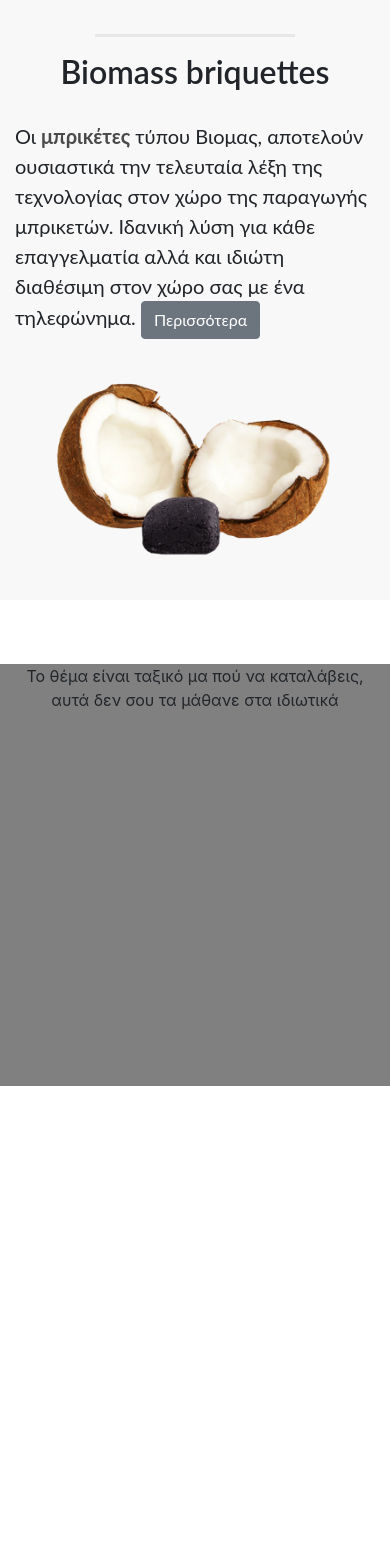
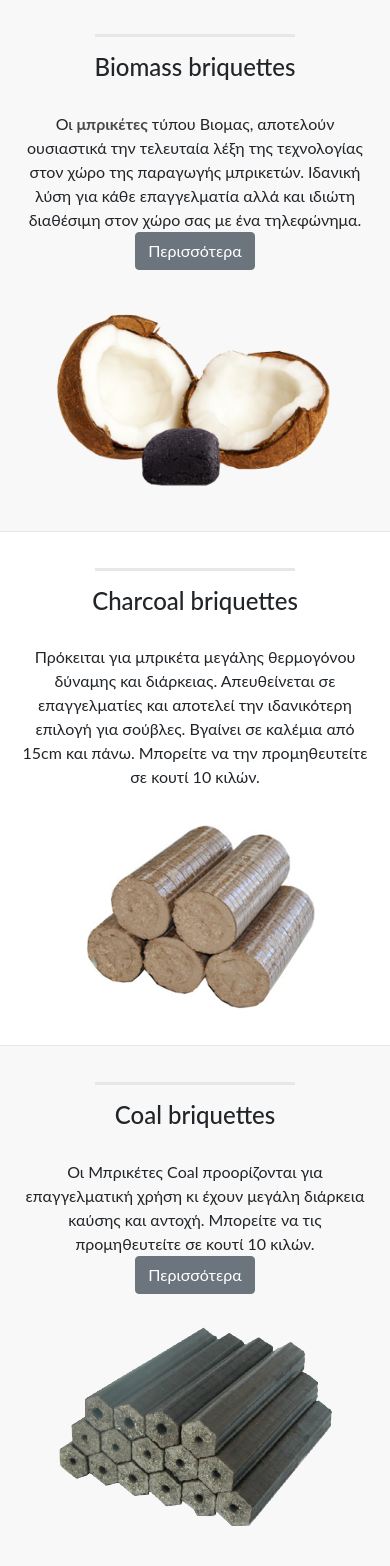
Before and after one commit to nagiatzi/reactElite, a React (Create React App) app: page / in a window 390 px wide. Shown: the part 362-1928 px from the top of the page. Before the commit the page ends 1448 px from the top, so only its background shows below. Built offline with nearby package versions, Linux system fonts and the light colour scheme; a web font is replaced by a local one.

Commit message:
products added

```diff
--- a/src/App.js
+++ b/src/App.js
@@ -3,6 +3,8 @@ import './App.css';
 import EliteNav from './components/navbar'
 import Banner from './components/banner'
 import Product1  from './components/product1'
+import Product2  from './components/product2'
+import Product3  from './components/product3'
 import Zezalize from './components/zezalize'
 
 class App extends Component {
@@ -12,6 +14,8 @@ class App extends Component {
         <EliteNav />
         <Banner />
         <Product1 />
+        <Product2 />
+        <Product3 />
         <Zezalize/>
       </div>
     );
--- a/src/components/navbar.css
+++ b/src/components/navbar.css
@@ -42,7 +42,9 @@
   }
 
   a.nav-link {
+    color: white !important;
     border-bottom: 2px solid #9ca4a0;
+    text-shadow: 2px 2px 3px rgba(0, 0, 0, 0.6);
   }
 
 }
--- a/src/components/product.css
+++ b/src/components/product.css
@@ -11,13 +11,13 @@
     background-color: #f8f8f8;
   }
 
-  .content-section-a p {
+  .content-section-a p, .content-section-b p {
     font-family: "Lato", "Helvetica Neue", Helvetica, Arial, sans-serif;
     text-align: left;
     font-weight: 400;
   }
 
-  .content-section-a h2 {
+  .content-section-a h2, .content-section-b h2  {
     font-family: "Lato", "Helvetica Neue", Helvetica, Arial, sans-serif;
     font-weight: 600;
   }
@@ -46,17 +46,28 @@
   border-bottom: 1px solid #e7e7e7;
 }
 
-/* --------Button styles and animation-----------------------------------------------------
+/* --------Button styles and animation------------------------------------------
 ----------------------------------------------------------------------------- */
 #pageBtn {
-  transition: all 1s linear; }
+  transition: all 1s linear;
+}
 
 #pageBtn:hover {
   transform: scale(1.1);
   background-color: white;
-  color: rgba(0, 0, 0, 0.7); }
+  color: rgba(0, 0, 0, 0.7);
+}
+#pageBtn2 {
+  transition: all 1s linear;
+}
 
-  /* --------modal styles----------------------------------------------------------
+#pageBtn2:hover {
+  transform: scale(1.1);
+  background-color: white;
+  color: rgba(0, 0, 0, 0.7);
+}
+
+/* --------modal styles----------------------------------------------------------
 ----------------------------------------------------------------------------- */
 .modal-header {
   background: url("../img/modalImage.jpg") no-repeat;
@@ -72,6 +83,7 @@
 
 .modal-body {
   font-weight: 200;
+  font-family: "Lato", "Helvetica Neue", Helvetica, Arial, sans-serif;
 }
 
 .thl {
@@ -80,7 +92,22 @@
 }
 
 @media (max-width: 985px) {
-  .content-section-a {
+  .content-section-a, .content-section-b {
    padding: 20px 0;
- }
+  }
+
 }
+
+
+@media (max-width: 450px) {
+  .content-section-a p, .content-section-b p {
+    font-size: 1rem;
+    text-align: center;
+  }
+
+  .content-section-a h2, .content-section-b h2 {
+    font-size: 1.5rem;
+    font-weight: 500;
+  }
+
+}
--- /dev/null
+++ b/src/components/product2.js
@@ -0,0 +1,44 @@
+import React, { Component } from 'react';
+import { Container, Row, Col } from 'reactstrap';
+import { Button, Modal, ModalHeader, ModalBody, ModalFooter } from 'reactstrap';
+import './product.css'
+
+
+class Product2 extends Component {
+  constructor(props) {
+    super(props);
+    this.state = {
+      modal: false
+    };
+    this.toggle = this.toggle.bind(this);
+}
+
+toggle() {
+ this.setState({
+   modal: !this.state.modal
+ });
+}
+
+  render() {
+    return (
+      <div className="content-section-b" id="second">
+            <Container>
+              <Row>
+                <Col xs={false} lg="5" className="text-center mr-auto order-lg-2">
+                  <div>
+                    <hr className="section-heading-spacer"/>
+                    <h2 className="section-heading">  Charcoal briquettes </h2>
+                    <p class="lead"> Πρόκειται για μπρικέτα μεγάλης θερμογόνου δύναμης και διάρκειας. Απευθείνεται σε επαγγελματίες και αποτελεί την ιδανικότερη επιλογή για σούβλες. Βγαίνει  σε καλέμια από 15cm και πάνω. Μπορείτε να την προμηθευτείτε σε κουτί 10 κιλών. </p>
+                  </div>
+                </Col>
+                <Col xs={false} lg="5" className="ml-auto">
+                  <img class="img-fluid" src={ require('../img/product2.png') } alt="Charcoal briquette Komotini"/>
+                </Col>
+              </Row>
+            </Container>
+      </div>
+    );
+  }
+}
+
+export default Product2;
--- /dev/null
+++ b/src/components/product3.js
@@ -0,0 +1,53 @@
+import React, { Component } from 'react';
+import { Container, Row, Col } from 'reactstrap';
+import { Button, Modal, ModalHeader, ModalBody, ModalFooter } from 'reactstrap';
+import './product.css'
+
+
+class Product3 extends Component {
+  constructor(props) {
+    super(props);
+    this.state = {
+      modal: false
+    };
+    this.toggle = this.toggle.bind(this);
+}
+
+toggle() {
+ this.setState({
+   modal: !this.state.modal
+ });
+}
+
+  render() {
+    return (
+      <div className="content-section-a" id="third">
+            <Container>
+              <Row>
+                <Col xs={false} lg="5" className="text-center ml-auto">
+                  <div>
+                  <hr className="section-heading-spacer"/>
+                  <h2 className="section-heading">  Coal briquettes </h2>
+                <p class="lead">  Οι Μπρικέτες Coal προορίζονται για επαγγελματική χρήση κι έχουν μεγάλη διάρκεια καύσης και αντοχή. Μπορείτε να τις προμηθευτείτε σε κουτί 10 κιλών. <Button  onClick={this.toggle} id="pageBtn2">Περισσότερα </Button></p>
+                  <Modal isOpen={this.state.modal} toggle={this.toggle} className="modal1">
+                    <ModalHeader toggle={this.toggle}>Coal briquettes</ModalHeader>
+                    <ModalBody>
+                      <p>Οι μπρικέτες Coal, αποτελούν ουσιαστικά την τελευταία λέξη της τεχνολογίας στον χώρο της παραγωγής μπρικετών. Ιδανική λύση για κάθε επαγγελματία αλλά ιδιώτη διαθέσιμη στον χώρο σας με ένα τηλεφώνημα. Επιπλέον οι μπρικέτες διατίθεντε σε συσκευσίες των 30kg. Καλέστε στο <span className="thl"> 6974419053 </span> ή στο <span className="thl"> 6944419086 </span> για άμεση παραγγελία. </p>
+                    </ModalBody>
+                    <ModalFooter>
+                      <Button outline color="secondary" onClick={this.toggle}>Κλείσιμο</Button>
+                    </ModalFooter>
+                  </Modal>
+                  </div>
+                </Col>
+                <Col xs={false} lg="5" className="ml-auto">
+                  <img class="img-fluid" src={ require('../img/product3.png') } alt="coal briquette Komotini"/>
+                </Col>
+              </Row>
+            </Container>
+      </div>
+    );
+  }
+}
+
+export default Product3;
```
